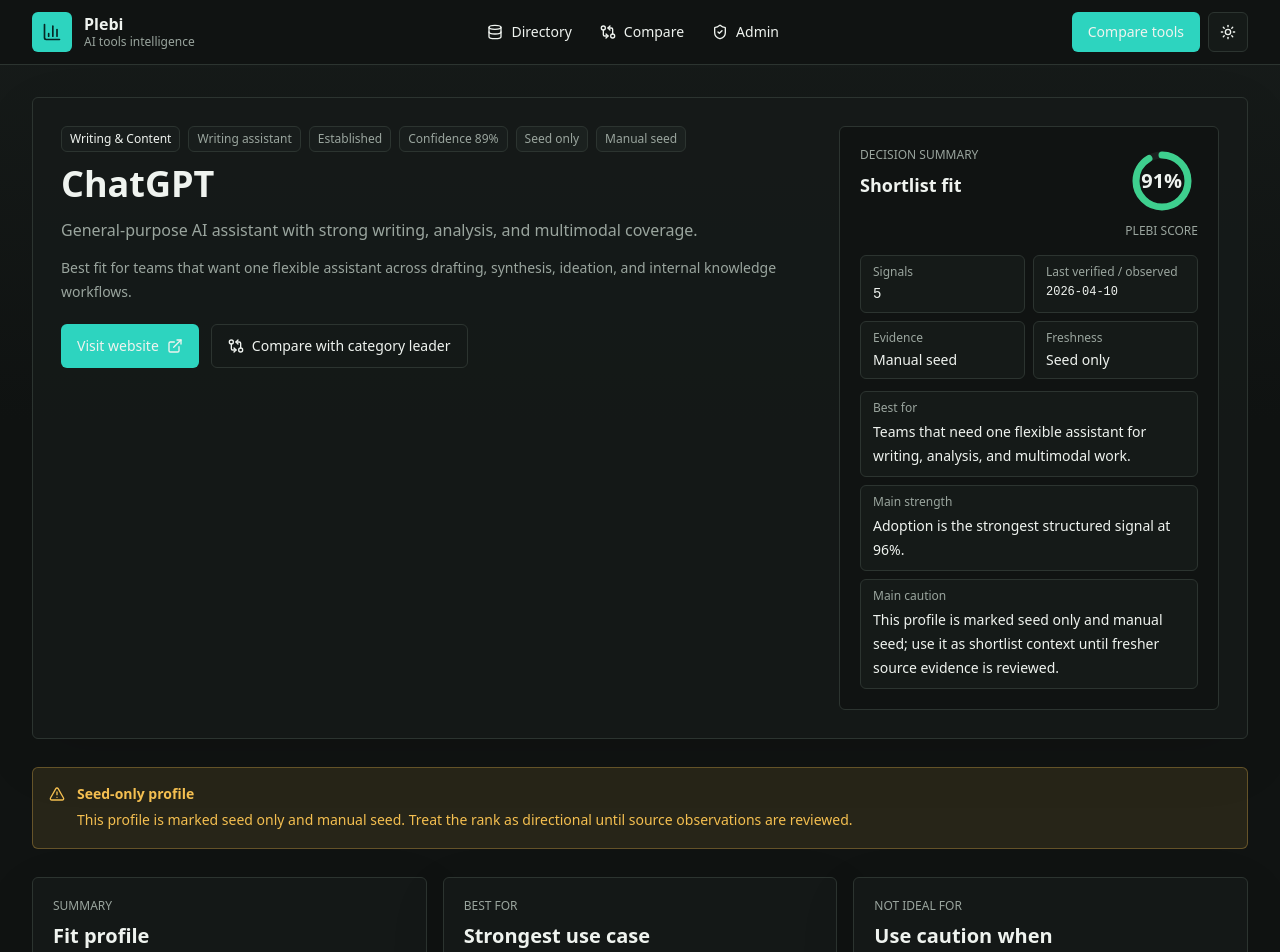
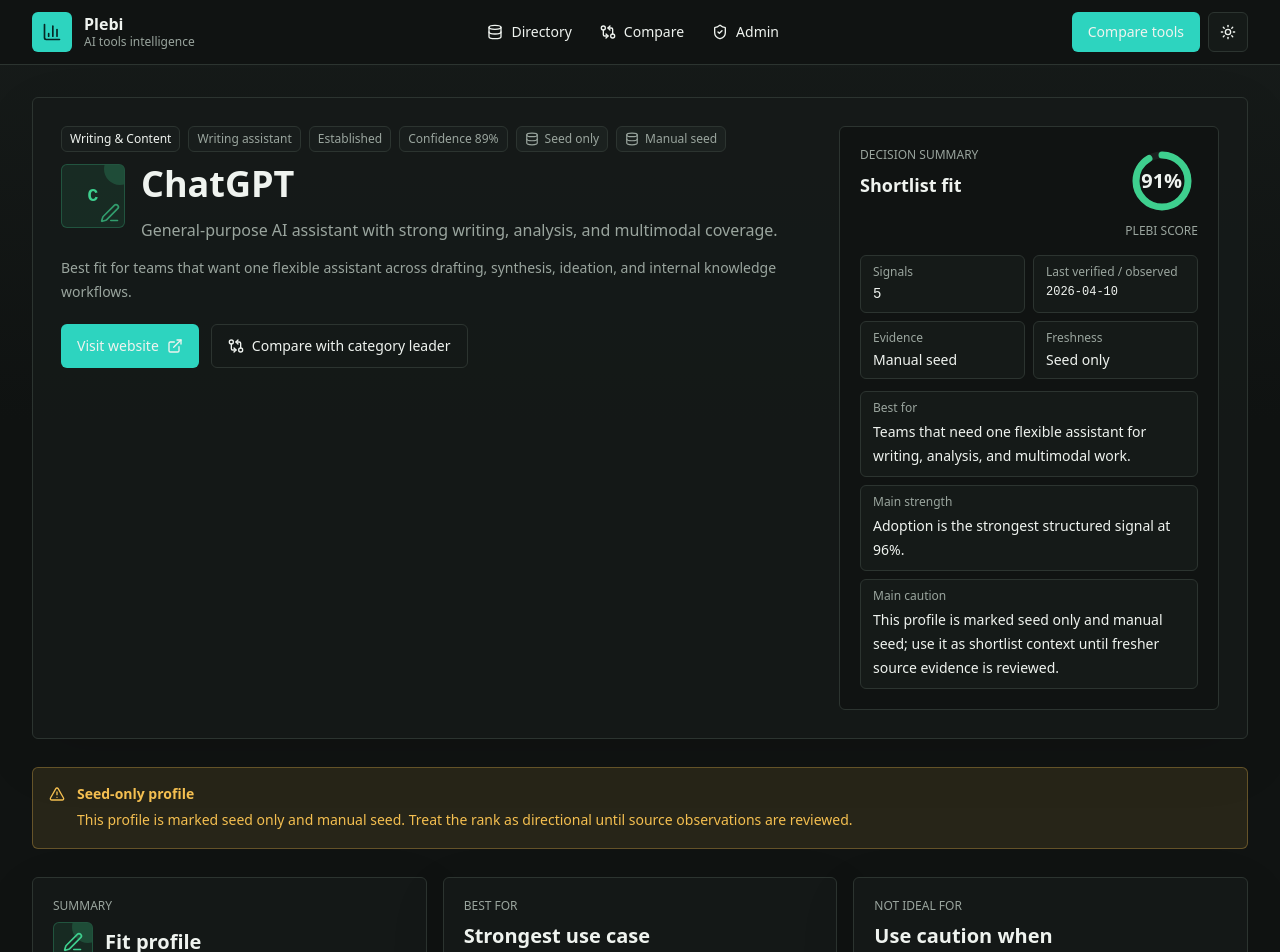
Before and after one commit to jvalirakis/plebi-ai-tools-mvp, a Next.js app: page /tools/chatgpt in a window 1280 px wide. Shown: the top 952 px of the page. Built offline with nearby package versions, Linux system fonts and the light colour scheme; no server answers; the database is empty.

Commit message:
Add visual identity layer

```diff
--- a/src/app/tools/[slug]/page.tsx
+++ b/src/app/tools/[slug]/page.tsx
@@ -7,11 +7,12 @@ import { PollWidget } from "@/components/poll-widget";
 import { ScoreRing } from "@/components/score-ring";
 import { SourceObservations } from "@/components/source-observations";
 import { ToolCard } from "@/components/tool-card";
+import { CategoryVisual, StatusBadge, ToolIdentity } from "@/components/visual-identity";
 import { getDecisionSummary, getEvidenceCallout, shouldShowEvidenceCallout } from "@/lib/decision";
 import { getEvidenceQualitySummary } from "@/lib/evidence";
 import { getCategories, getRankedTools, getToolBySlug, getTools } from "@/lib/repository";
 import { getConfidenceLevel, getMetricModel, getRankExplanation, getScoreBreakdown } from "@/lib/scoring";
-import { evidenceLabels, freshnessLabels, statusClass } from "@/lib/status";
+import { evidenceLabels, freshnessLabels } from "@/lib/status";
 
 type ToolPageProps = {
   params: Promise<{ slug: string }>;
@@ -68,15 +69,16 @@ export default async function ToolPage({ params }: ToolPageProps) {
               <span className="chip rounded-md px-2 py-1 text-xs text-muted-foreground">{tool.subcategory}</span>
               <span className="chip rounded-md px-2 py-1 text-xs text-muted-foreground">{tool.stage}</span>
               <span className="chip rounded-md px-2 py-1 text-xs text-muted-foreground">Confidence {confidence}%</span>
-              <span className={`rounded-md border px-2 py-1 text-xs ${statusClass(tool.freshnessStatus)}`}>
-                {freshnessLabels[tool.freshnessStatus]}
-              </span>
-              <span className={`rounded-md border px-2 py-1 text-xs ${statusClass(tool.evidenceStatus)}`}>
-                {evidenceLabels[tool.evidenceStatus]}
-              </span>
+              <StatusBadge status={tool.freshnessStatus} />
+              <StatusBadge status={tool.evidenceStatus} />
             </div>
-            <h1 className="text-3xl font-semibold sm:text-4xl">{tool.name}</h1>
-            <p className="mt-3 max-w-3xl text-base leading-7 text-muted-foreground">{tool.tagline}</p>
+            <div className="flex items-start gap-4">
+              <ToolIdentity tool={tool} size="lg" />
+              <div className="min-w-0">
+                <h1 className="text-3xl font-semibold sm:text-4xl">{tool.name}</h1>
+                <p className="mt-3 max-w-3xl text-base leading-7 text-muted-foreground">{tool.tagline}</p>
+              </div>
+            </div>
             <p className="mt-3 max-w-3xl text-sm leading-6 text-muted-foreground">{tool.summary}</p>
             <div className="mt-5 flex flex-wrap gap-3">
               <a
@@ -157,7 +159,10 @@ export default async function ToolPage({ params }: ToolPageProps) {
       <section className="grid gap-4 lg:grid-cols-3">
         <div className="surface rounded-md p-5">
           <p className="text-xs font-medium uppercase text-muted-foreground">Summary</p>
-          <h2 className="mt-2 text-xl font-semibold">Fit profile</h2>
+          <div className="mt-2 flex items-center gap-3">
+            {category ? <CategoryVisual category={category} size="sm" /> : null}
+            <h2 className="text-xl font-semibold">Fit profile</h2>
+          </div>
           <p className="mt-3 text-sm leading-6 text-muted-foreground">{tool.summary}</p>
         </div>
         <div className="surface rounded-md p-5">
@@ -215,9 +220,7 @@ export default async function ToolPage({ params }: ToolPageProps) {
             <h2 className="text-xl font-semibold">Evidence quality</h2>
             <p className="text-sm text-muted-foreground">Manual and source-backed observations currently attached to this tool.</p>
           </div>
-          <span className={`inline-flex rounded-md border px-2 py-1 text-xs ${statusClass(tool.evidenceStatus)}`}>
-            {evidenceQuality.evidenceStatusLabel}
-          </span>
+          <StatusBadge status={tool.evidenceStatus} label={evidenceQuality.evidenceStatusLabel} />
         </div>
         <div className="grid gap-3 sm:grid-cols-2 lg:grid-cols-4">
           <div className="rounded-md border border-border bg-background p-3">
--- a/src/components/directory-search.tsx
+++ b/src/components/directory-search.tsx
@@ -4,6 +4,7 @@ import { Search, X } from "lucide-react";
 import { useMemo, useState } from "react";
 import { CategoryCard } from "@/components/category-card";
 import { ToolCard } from "@/components/tool-card";
+import { EmptyStateVisual } from "@/components/visual-identity";
 import { getCategoryName, getToolSearchText, type RankedTool } from "@/lib/directory-filters";
 import type { Category, Tool } from "@/lib/types";
 
@@ -104,8 +105,14 @@ export function DirectorySearch({ categories, rankedTools }: DirectorySearchProp
           ))}
         </div>
       ) : (
-        <div className="surface rounded-md p-8 text-sm leading-6 text-muted-foreground">
-          No tools match these filters. Try clearing one or more filters.
+        <div className="surface rounded-md p-8">
+          <div className="flex gap-4">
+            <EmptyStateVisual kind="search" />
+            <div>
+              <p className="text-sm font-medium">No tools match these filters</p>
+              <p className="mt-1 text-sm leading-6 text-muted-foreground">Try clearing one or more filters.</p>
+            </div>
+          </div>
         </div>
       )}
     </section>
--- /dev/null
+++ b/src/components/visual-identity.tsx
@@ -0,0 +1,209 @@
+import {
+  AlertCircle,
+  BarChart3,
+  Briefcase,
+  CheckCircle2,
+  Clock3,
+  Code2,
+  Database,
+  DollarSign,
+  FileQuestion,
+  Gauge,
+  Image,
+  Layers3,
+  Megaphone,
+  PenLine,
+  Search,
+  ShieldAlert,
+  ShieldCheck,
+  Star,
+  Users,
+  Video
+} from "lucide-react";
+import type { LucideIcon } from "lucide-react";
+import { evidenceLabels, freshnessLabels, statusClass } from "@/lib/status";
+import type { Category, EvidenceStatus, FreshnessStatus, Source, Tool } from "@/lib/types";
+
+type VisualTone = {
+  icon: LucideIcon;
+  className: string;
+  accentClassName: string;
+};
+
+type ToolIdentityProps = {
+  tool: Pick<Tool, "name" | "categorySlug" | "subcategory">;
+  size?: "sm" | "md" | "lg";
+};
+
+type CategoryVisualProps = {
+  category: Pick<Category, "slug" | "name">;
+  size?: "sm" | "md" | "lg";
+};
+
+type StatusBadgeProps = {
+  status: FreshnessStatus | EvidenceStatus;
+  label?: string;
+};
+
+type SourceTypeIconProps = {
+  type: Source["type"];
+};
+
+type EmptyStateVisualProps = {
+  kind?: "search" | "compare" | "evidence";
+};
+
+const fallbackTone: VisualTone = {
+  icon: Layers3,
+  className: "border-border bg-muted text-muted-foreground",
+  accentClassName: "bg-muted"
+};
+
+const categoryVisuals: Record<string, VisualTone> = {
+  "image-generation": {
+    icon: Image,
+    className: "border-primary/25 bg-primary/10 text-primary",
+    accentClassName: "bg-primary/20"
+  },
+  "coding-dev": {
+    icon: Code2,
+    className: "border-success/25 bg-success/10 text-success",
+    accentClassName: "bg-success/20"
+  },
+  "video-audio": {
+    icon: Video,
+    className: "border-accent/25 bg-accent/10 text-accent",
+    accentClassName: "bg-accent/20"
+  },
+  "research-search": {
+    icon: Search,
+    className: "border-primary/25 bg-primary/10 text-primary",
+    accentClassName: "bg-primary/20"
+  },
+  "productivity-ops": {
+    icon: Briefcase,
+    className: "border-success/25 bg-success/10 text-success",
+    accentClassName: "bg-success/20"
+  },
+  "sales-marketing": {
+    icon: Megaphone,
+    className: "border-accent/25 bg-accent/10 text-accent",
+    accentClassName: "bg-accent/20"
+  },
+  "data-analytics": {
+    icon: BarChart3,
+    className: "border-primary/25 bg-primary/10 text-primary",
+    accentClassName: "bg-primary/20"
+  },
+  "writing-content": {
+    icon: PenLine,
+    className: "border-success/25 bg-success/10 text-success",
+    accentClassName: "bg-success/20"
+  }
+};
+
+const statusIcons: Record<FreshnessStatus | EvidenceStatus, LucideIcon> = {
+  current: CheckCircle2,
+  needs_review: Clock3,
+  stale: AlertCircle,
+  seed_only: Database,
+  source_verified: ShieldCheck,
+  partially_verified: ShieldAlert,
+  manual_seed: Database,
+  insufficient_evidence: FileQuestion
+};
+
+const sourceIcons: Record<Source["type"], LucideIcon> = {
+  benchmark: Gauge,
+  review: Star,
+  community: Users,
+  pricing: DollarSign,
+  security: ShieldCheck
+};
+
+function getTone(categorySlug: string) {
+  return categoryVisuals[categorySlug] ?? fallbackTone;
+}
+
+function getInitials(name: string) {
+  const words = name
+    .replace(/[^\w\s]/g, " ")
+    .split(/\s+/)
+    .filter(Boolean);
+  const initials = words.slice(0, 2).map((word) => word[0]?.toUpperCase()).join("");
+
+  return initials || "AI";
+}
+
+function getStatusLabel(status: FreshnessStatus | EvidenceStatus) {
+  return status in freshnessLabels ? freshnessLabels[status as FreshnessStatus] : evidenceLabels[status as EvidenceStatus];
+}
+
+export function ToolIdentity({ tool, size = "md" }: ToolIdentityProps) {
+  const tone = getTone(tool.categorySlug);
+  const Icon = tone.icon;
+  const sizeClass = {
+    sm: "h-10 w-10 text-xs",
+    md: "h-12 w-12 text-sm",
+    lg: "h-16 w-16 text-lg"
+  }[size];
+  const iconClass = size === "lg" ? "h-5 w-5" : "h-4 w-4";
+
+  return (
+    <div className={`relative flex shrink-0 items-center justify-center overflow-hidden rounded-md border ${sizeClass} ${tone.className}`} aria-hidden="true">
+      <span className={`absolute -right-3 -top-3 h-8 w-8 rounded-full ${tone.accentClassName}`} />
+      <span className="relative font-mono font-semibold tabular-nums">{getInitials(tool.name)}</span>
+      <Icon className={`absolute bottom-1 right-1 opacity-70 ${iconClass}`} />
+    </div>
+  );
+}
+
+export function CategoryVisual({ category, size = "md" }: CategoryVisualProps) {
+  const tone = getTone(category.slug);
+  const Icon = tone.icon;
+  const sizeClass = {
+    sm: "h-10 w-10",
+    md: "h-12 w-12",
+    lg: "h-16 w-16"
+  }[size];
+  const iconClass = size === "lg" ? "h-7 w-7" : "h-5 w-5";
+
+  return (
+    <div className={`relative flex shrink-0 items-center justify-center overflow-hidden rounded-md border ${sizeClass} ${tone.className}`} aria-hidden="true">
+      <span className={`absolute -right-3 -top-3 h-8 w-8 rounded-full ${tone.accentClassName}`} />
+      <Icon className={`relative ${iconClass}`} />
+    </div>
+  );
+}
+
+export function StatusBadge({ status, label }: StatusBadgeProps) {
+  const Icon = statusIcons[status];
+
+  return (
+    <span className={`inline-flex items-center gap-1.5 rounded-md border px-2 py-1 text-xs ${statusClass(status)}`}>
+      <Icon className="h-3.5 w-3.5" />
+      {label ?? getStatusLabel(status)}
+    </span>
+  );
+}
+
+export function SourceTypeIcon({ type }: SourceTypeIconProps) {
+  const Icon = sourceIcons[type];
+
+  return (
+    <span className="inline-flex h-8 w-8 shrink-0 items-center justify-center rounded-md border border-border bg-background text-muted-foreground" aria-hidden="true">
+      <Icon className="h-4 w-4" />
+    </span>
+  );
+}
+
+export function EmptyStateVisual({ kind = "search" }: EmptyStateVisualProps) {
+  const Icon = kind === "compare" ? BarChart3 : kind === "evidence" ? ShieldAlert : Search;
+
+  return (
+    <div className="relative flex h-14 w-14 shrink-0 items-center justify-center overflow-hidden rounded-md border border-border bg-muted text-muted-foreground" aria-hidden="true">
+      <span className="absolute -right-4 -top-4 h-10 w-10 rounded-full bg-primary/10" />
+      <Icon className="relative h-6 w-6" />
+    </div>
+  );
+}
```
Also changed, not shown: src/app/categories/[slug]/page.tsx (+12 -9 lines), src/components/category-card.tsx (+18 -5 lines), src/components/category-rankings.tsx (+27 -17 lines), src/components/compare-workbench.tsx (+21 -11 lines), src/components/source-observations.tsx (+18 -6 lines), src/components/tool-card.tsx (+13 -12 lines).
